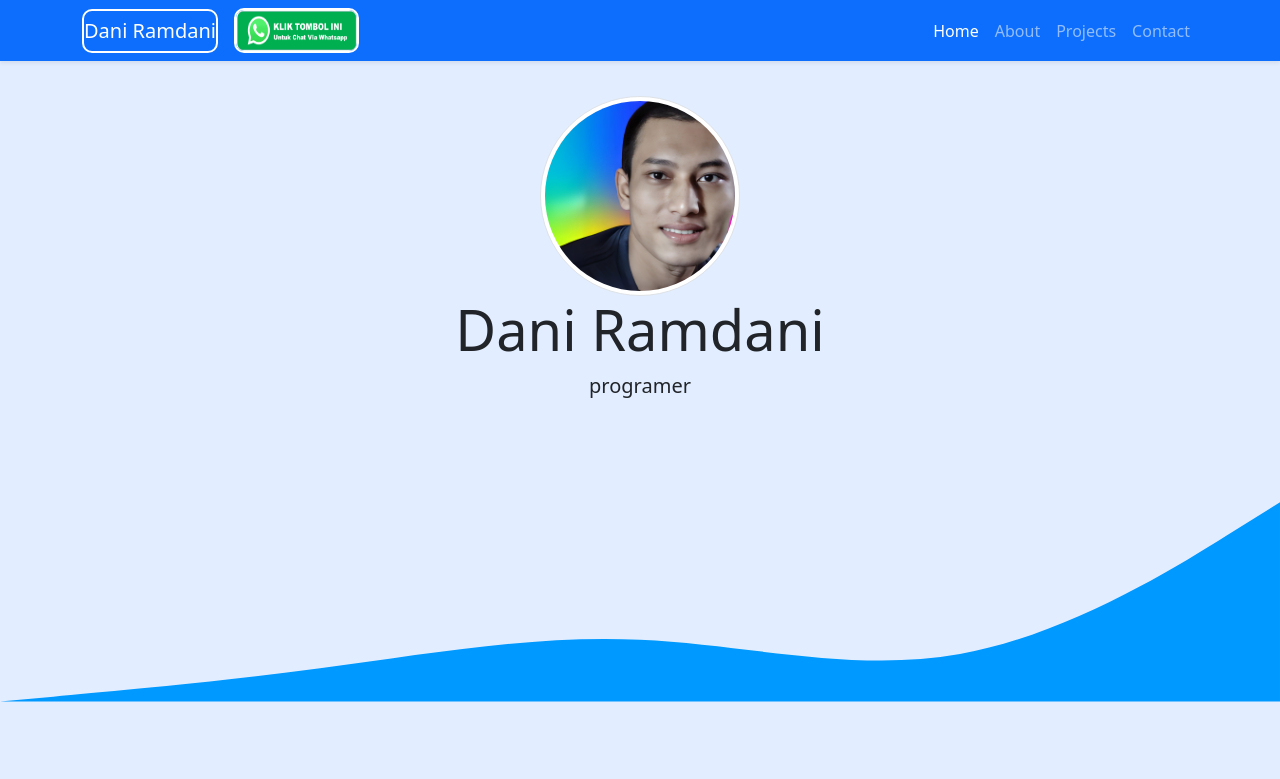
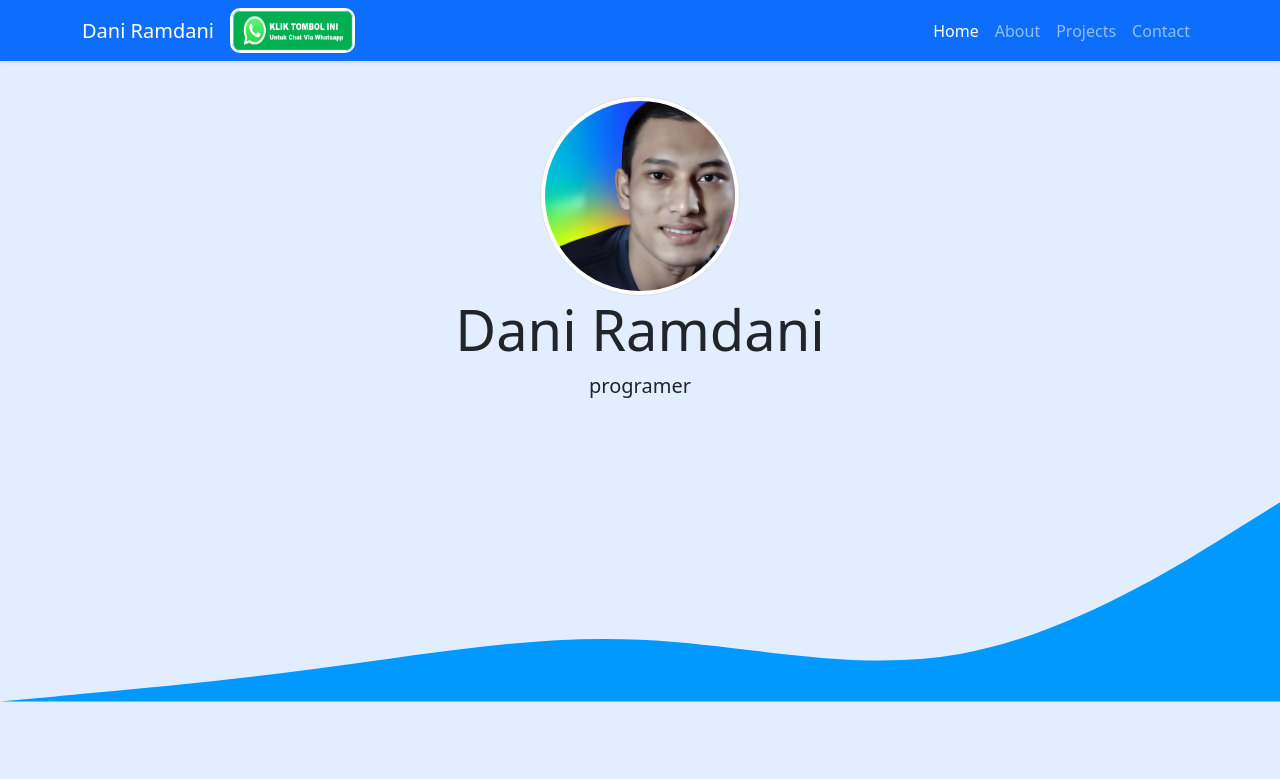
Before and after one commit to dani-ram-dani/dani-ram-dani.github.io, a plain HTML site: page index.html in a window 1280 px wide. Shown: the top 779 px of the page. Drawn offline with nearby package versions, Linux system fonts and the light colour scheme.

Commit message:
perbaikan

```diff
--- a/style.css
+++ b/style.css
@@ -1,5 +1,5 @@
 nav .navbar-brand {
-  border: 2px solid white;
+  border: 2 solid white;
   border-radius: 10px;
 }
 
```
